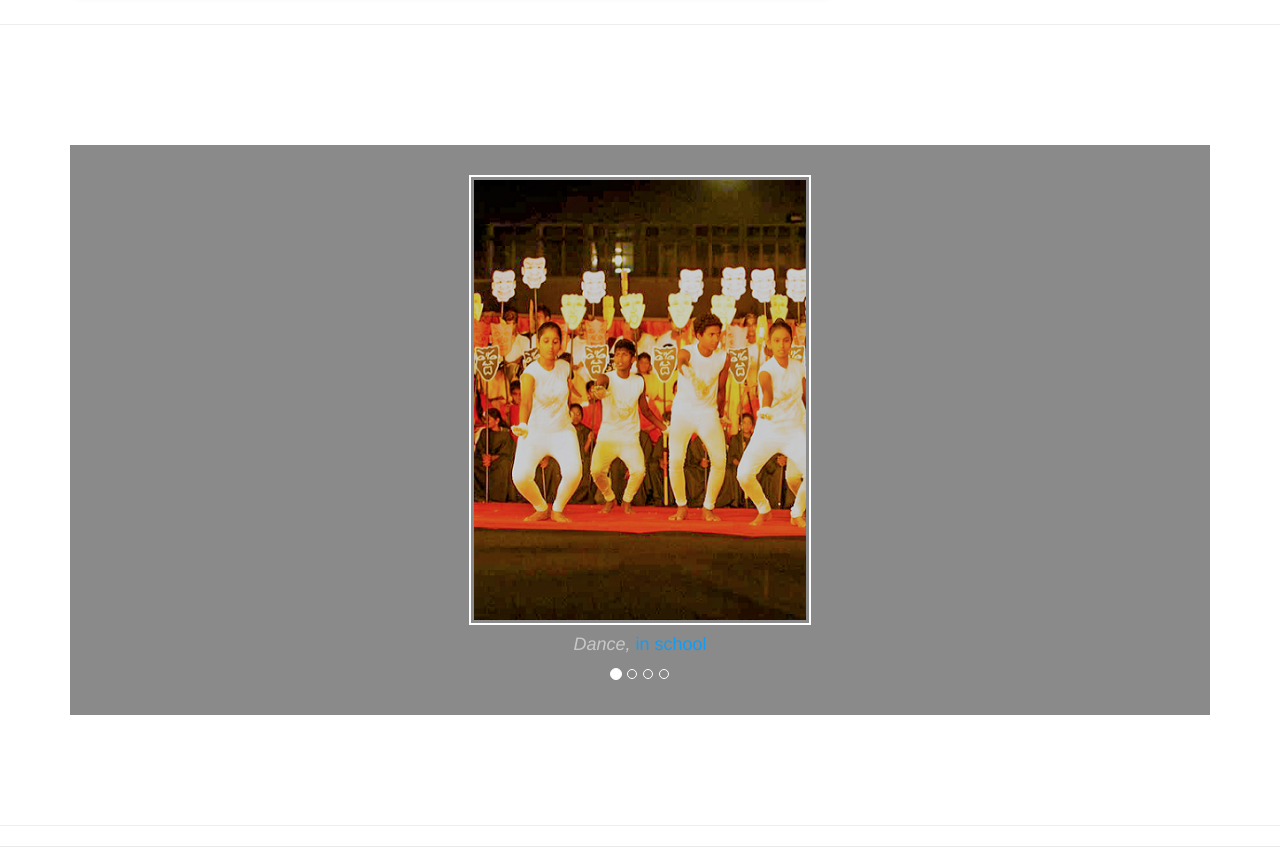
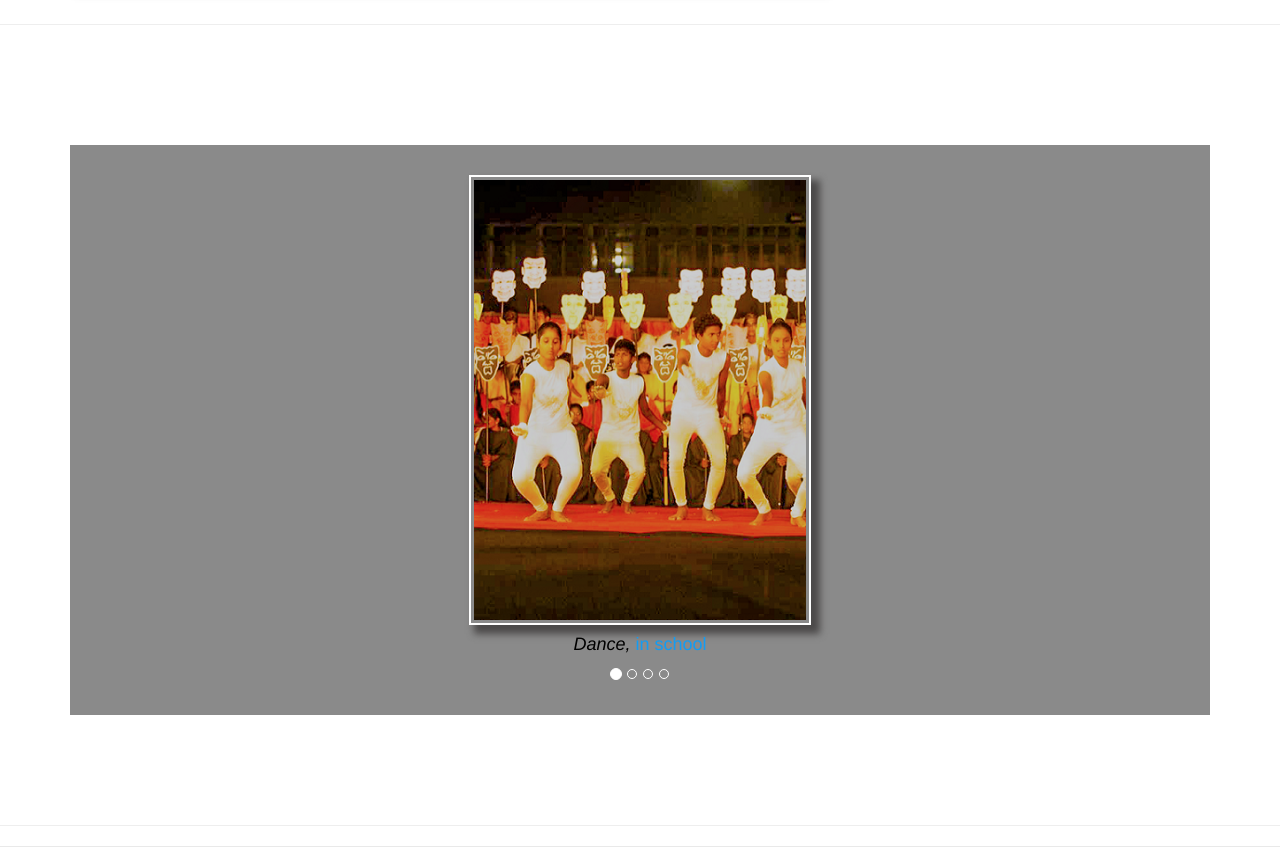
Before and after one commit to RobertHitler/RobertHitler.github.io, a PHP site: page /About_me.html in a window 1280 px wide. Shown: the part 752-1599 px from the top of the page. Run offline with PHP 8.4, Linux system fonts and the light colour scheme.

Commit message:
Update style_1.css

```diff
--- a/css/style_1.css
+++ b/css/style_1.css
@@ -103,6 +103,7 @@
 	height: 450px;
 	/*border-radius: 50%;*/
 	padding: 3px;
+	box-shadow: 7px 7px 7px 2px #4C4A4A;
 }
 
 .testimon-caption h4{
@@ -111,7 +112,7 @@
 }
 
 .testimon-caption h4 span{
-	color:#C8C8C8;
+	color:black;
 	font-style: italic;
 	font-weight: 300;
 
```
